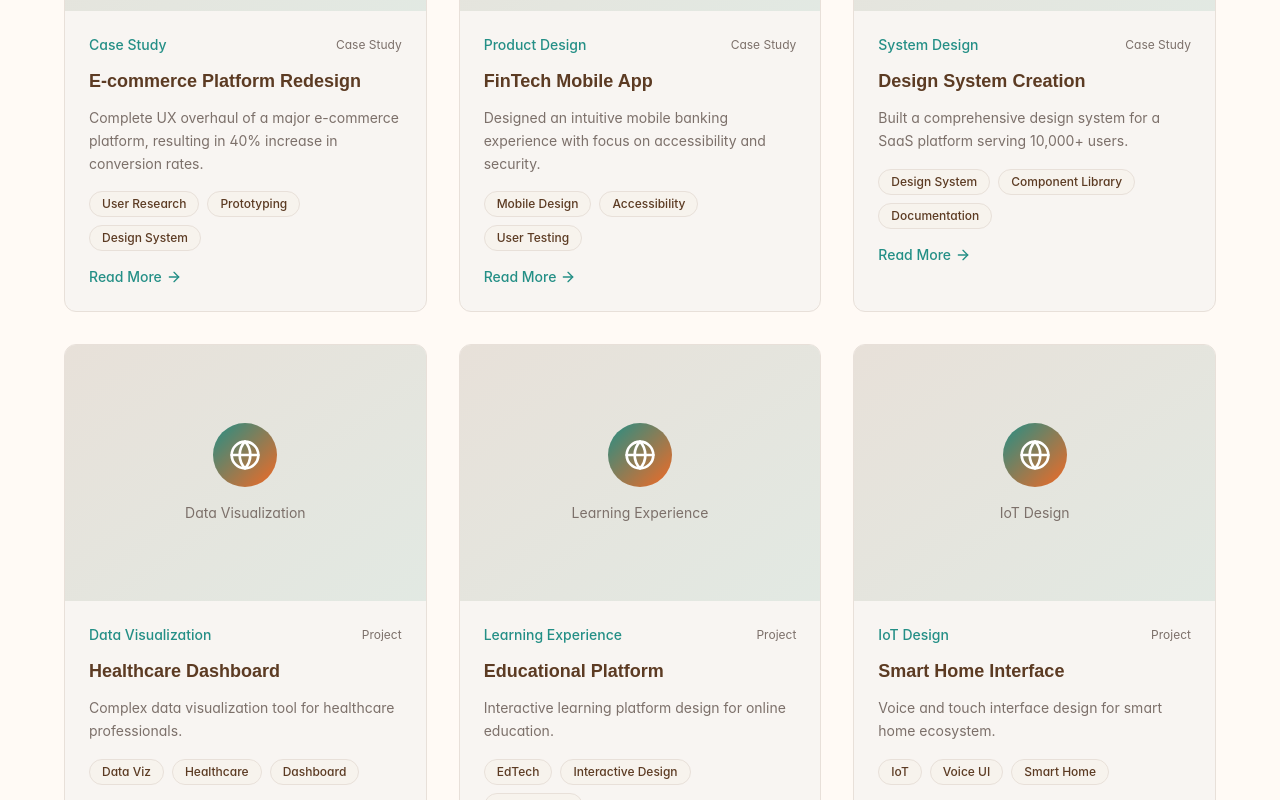
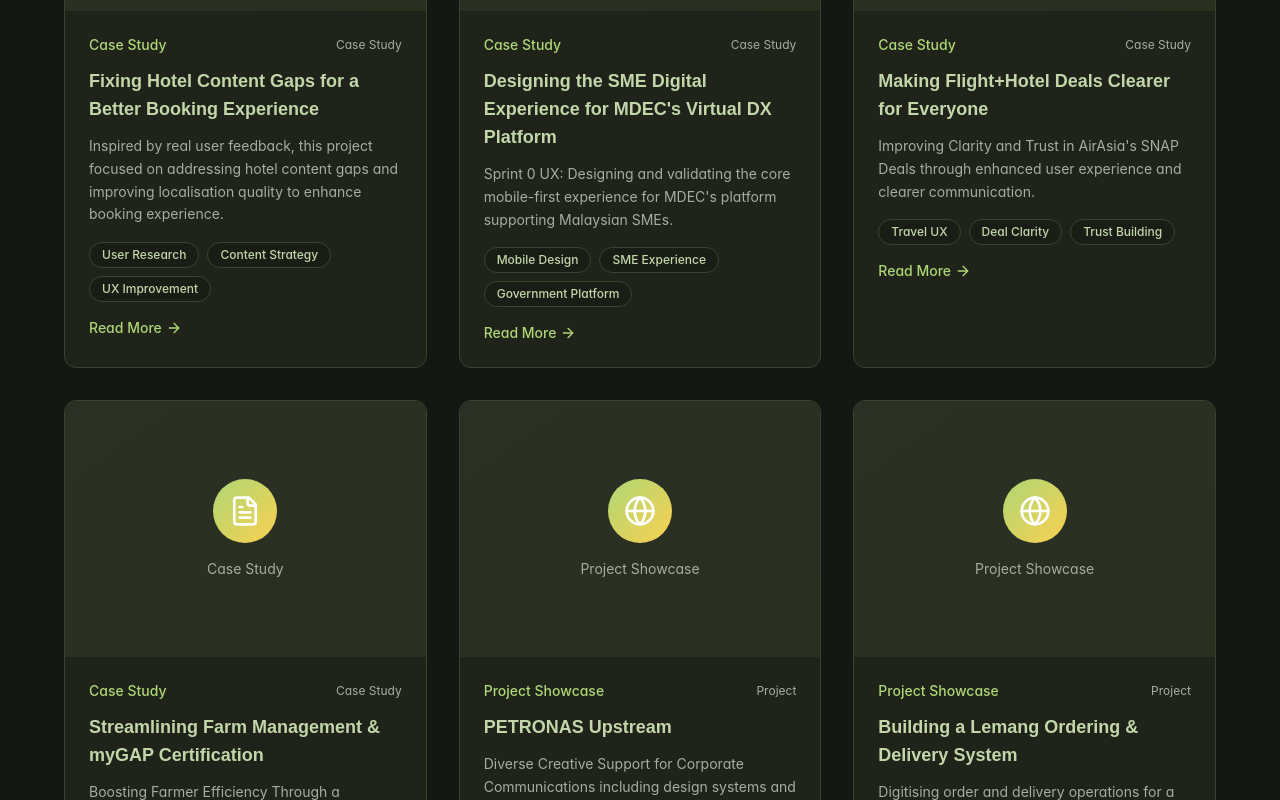
Before and after one commit to wanshariff/portfolio, a React (Vite) app: page / in a window 1280 px wide. Shown: the part 3560-4360 px from the top of the page. Built offline with nearby package versions, Linux system fonts and the light colour scheme.

Commit message:
Refactor: Update color scheme
Update the website's color scheme to use olive-ish green and reverse the existing colors. The portfolio links will now reference content from https://medium.com/@syazwanshariff.

```diff
--- a/src/components/Portfolio.tsx
+++ b/src/components/Portfolio.tsx
@@ -5,63 +5,69 @@ const Portfolio = () => {
   const projects = [
     {
       id: 1,
-      title: 'E-commerce Platform Redesign',
+      title: 'Fixing Hotel Content Gaps for a Better Booking Experience',
       category: 'Case Study',
-      description: 'Complete UX overhaul of a major e-commerce platform, resulting in 40% increase in conversion rates.',
+      description: 'Inspired by real user feedback, this project focused on addressing hotel content gaps and improving localisation quality to enhance booking experience.',
       image: '/api/placeholder/600/400',
-      tags: ['User Research', 'Prototyping', 'Design System'],
+      tags: ['User Research', 'Content Strategy', 'UX Improvement'],
       type: 'case-study',
-      mediumLink: 'https://medium.com/@wanshariff/ecommerce-redesign-case-study'
+      mediumLink: 'https://medium.com/@syazwanshariff/fixing-hotel-content-gaps-for-a-better-booking-experience-88cf7853e5da',
+      date: 'Feb 21, 2024'
     },
     {
       id: 2,
-      title: 'FinTech Mobile App',
-      category: 'Product Design',
-      description: 'Designed an intuitive mobile banking experience with focus on accessibility and security.',
+      title: 'Designing the SME Digital Experience for MDEC\'s Virtual DX Platform',
+      category: 'Case Study',
+      description: 'Sprint 0 UX: Designing and validating the core mobile-first experience for MDEC\'s platform supporting Malaysian SMEs.',
       image: '/api/placeholder/600/400',
-      tags: ['Mobile Design', 'Accessibility', 'User Testing'],
+      tags: ['Mobile Design', 'SME Experience', 'Government Platform'],
       type: 'case-study',
-      mediumLink: 'https://medium.com/@wanshariff/fintech-mobile-app-design'
+      mediumLink: 'https://medium.com/@syazwanshariff/case-study-designing-the-sme-digital-experience-for-mdecs-virtual-dx-platform-a4963cb4b500',
+      date: 'May 2, 2024'
     },
     {
       id: 3,
-      title: 'Design System Creation',
-      category: 'System Design',
-      description: 'Built a comprehensive design system for a SaaS platform serving 10,000+ users.',
+      title: 'Making Flight+Hotel Deals Clearer for Everyone',
+      category: 'Case Study',
+      description: 'Improving Clarity and Trust in AirAsia\'s SNAP Deals through enhanced user experience and clearer communication.',
       image: '/api/placeholder/600/400',
-      tags: ['Design System', 'Component Library', 'Documentation'],
+      tags: ['Travel UX', 'Deal Clarity', 'Trust Building'],
       type: 'case-study',
-      mediumLink: 'https://medium.com/@wanshariff/building-scalable-design-systems'
+      mediumLink: 'https://medium.com/@syazwanshariff/case-study-making-flight-hotel-deals-clearer-for-everyone-6053c05369dd',
+      date: 'Apr 8, 2024'
     },
     {
       id: 4,
-      title: 'Healthcare Dashboard',
-      category: 'Data Visualization',
-      description: 'Complex data visualization tool for healthcare professionals.',
+      title: 'Streamlining Farm Management & myGAP Certification',
+      category: 'Case Study',
+      description: 'Boosting Farmer Efficiency Through a Streamlined App Experience for agricultural management and certification.',
       image: '/api/placeholder/600/400',
-      tags: ['Data Viz', 'Healthcare', 'Dashboard'],
-      type: 'project',
-      mediumLink: 'https://medium.com/@wanshariff/healthcare-dashboard-design'
+      tags: ['AgTech', 'Mobile App', 'Certification Process'],
+      type: 'case-study',
+      mediumLink: 'https://medium.com/@syazwanshariff/empowering-farmers-through-digital-innovation-d84f2d592400',
+      date: 'Feb 21, 2024'
     },
     {
       id: 5,
-      title: 'Educational Platform',
-      category: 'Learning Experience',
-      description: 'Interactive learning platform design for online education.',
+      title: 'PETRONAS Upstream',
+      category: 'Project Showcase',
+      description: 'Diverse Creative Support for Corporate Communications including design systems and digital communications.',
       image: '/api/placeholder/600/400',
-      tags: ['EdTech', 'Interactive Design', 'Gamification'],
+      tags: ['Corporate Design', 'Brand Identity', 'Communications'],
       type: 'project',
-      mediumLink: 'https://medium.com/@wanshariff/educational-platform-ux'
+      mediumLink: 'https://medium.com/@syazwanshariff/project-showcase-petronas-upstream-c7dda061bcae',
+      date: '4 days ago'
     },
     {
       id: 6,
-      title: 'Smart Home Interface',
-      category: 'IoT Design',
-      description: 'Voice and touch interface design for smart home ecosystem.',
+      title: 'Building a Lemang Ordering & Delivery System',
+      category: 'Project Showcase',
+      description: 'Digitising order and delivery operations for a family lemang business, all built with Google tools.',
       image: '/api/placeholder/600/400',
-      tags: ['IoT', 'Voice UI', 'Smart Home'],
+      tags: ['Google Tools', 'Small Business', 'Digital Transformation'],
       type: 'project',
-      mediumLink: 'https://medium.com/@wanshariff/smart-home-interface-design'
+      mediumLink: 'https://medium.com/@syazwanshariff/building-a-lemang-ordering-delivery-system-powered-by-google-tools-7f4b3a7679dd',
+      date: 'Apr 30, 2024'
     }
   ];
 
--- a/src/index.css
+++ b/src/index.css
@@ -8,120 +8,67 @@
 
 @layer base {
   :root {
-    /* Earth-toned color palette */
-    --background: 32 100% 98%;
-    --foreground: 20 14% 15%;
+    /* Reversed olive-green color palette - dark theme as default */
+    --background: 85 12% 8%;
+    --foreground: 85 25% 92%;
 
-    --card: 30 30% 96%;
-    --card-foreground: 20 14% 15%;
+    --card: 85 15% 12%;
+    --card-foreground: 85 25% 92%;
 
-    --popover: 32 100% 98%;
-    --popover-foreground: 20 14% 15%;
+    --popover: 85 12% 8%;
+    --popover-foreground: 85 25% 92%;
 
-    /* Warm brown primary with saturated accent */
-    --primary: 25 45% 25%;
-    --primary-foreground: 32 100% 98%;
-    --primary-glow: 25 45% 35%;
+    /* Olive green primary */
+    --primary: 85 35% 75%;
+    --primary-foreground: 85 12% 8%;
+    --primary-glow: 85 45% 85%;
 
-    /* Earthy secondary tones */
-    --secondary: 30 15% 90%;
-    --secondary-foreground: 25 45% 25%;
+    /* Muted olive tones */
+    --secondary: 85 20% 18%;
+    --secondary-foreground: 85 35% 75%;
 
-    --muted: 30 20% 92%;
-    --muted-foreground: 20 8% 45%;
+    --muted: 85 15% 15%;
+    --muted-foreground: 85 8% 65%;
 
-    /* Saturated accent - deep teal */
-    --accent: 175 60% 35%;
-    --accent-foreground: 32 100% 98%;
-    --accent-glow: 175 60% 45%;
+    /* Bright olive accent */
+    --accent: 85 55% 65%;
+    --accent-foreground: 85 12% 8%;
+    --accent-glow: 85 65% 75%;
 
-    /* Warm orange accent */
-    --warm-accent: 20 90% 55%;
-    --warm-accent-foreground: 32 100% 98%;
+    /* Warm amber accent */
+    --warm-accent: 45 95% 65%;
+    --warm-accent-foreground: 85 12% 8%;
 
     --destructive: 0 85% 60%;
-    --destructive-foreground: 32 100% 98%;
+    --destructive-foreground: 85 25% 92%;
 
-    --border: 30 25% 88%;
-    --input: 30 25% 90%;
-    --ring: 25 45% 25%;
+    --border: 85 20% 22%;
+    --input: 85 20% 18%;
+    --ring: 85 55% 65%;
 
     --radius: 12px;
 
     /* Design system extensions */
-    --surface: 32 40% 95%;
-    --surface-elevated: 30 50% 92%;
+    --surface: 85 15% 10%;
+    --surface-elevated: 85 18% 14%;
 
     /* Gradients */
     --gradient-primary: linear-gradient(135deg, hsl(var(--primary)), hsl(var(--primary-glow)));
     --gradient-accent: linear-gradient(135deg, hsl(var(--accent)), hsl(var(--accent-glow)));
-    --gradient-warm: linear-gradient(135deg, hsl(var(--warm-accent)), hsl(20 85% 65%));
+    --gradient-warm: linear-gradient(135deg, hsl(var(--warm-accent)), hsl(45 90% 75%));
     --gradient-surface: linear-gradient(180deg, hsl(var(--background)), hsl(var(--surface)));
 
     /* Shadows */
-    --shadow-soft: 0 2px 20px -4px hsl(var(--primary) / 0.1);
-    --shadow-medium: 0 8px 30px -6px hsl(var(--primary) / 0.15);
-    --shadow-strong: 0 16px 40px -8px hsl(var(--primary) / 0.2);
-    --shadow-glow: 0 0 40px hsl(var(--accent) / 0.3);
+    --shadow-soft: 0 2px 20px -4px hsl(85 12% 5% / 0.3);
+    --shadow-medium: 0 8px 30px -6px hsl(85 12% 5% / 0.4);
+    --shadow-strong: 0 16px 40px -8px hsl(85 12% 5% / 0.5);
+    --shadow-glow: 0 0 40px hsl(var(--accent) / 0.4);
 
     /* Animation timing */
     --transition-smooth: all 0.3s cubic-bezier(0.4, 0, 0.2, 1);
     --transition-bounce: all 0.5s cubic-bezier(0.68, -0.55, 0.265, 1.55);
     --transition-spring: all 0.6s cubic-bezier(0.175, 0.885, 0.32, 1.275);
 
-    --sidebar-background: 0 0% 98%;
-
-    --sidebar-foreground: 240 5.3% 26.1%;
-
-    --sidebar-primary: 240 5.9% 10%;
-
-    --sidebar-primary-foreground: 0 0% 98%;
-
-    --sidebar-accent: 240 4.8% 95.9%;
-
-    --sidebar-accent-foreground: 240 5.9% 10%;
-
-    --sidebar-border: 220 13% 91%;
-
-    --sidebar-ring: 217.2 91.2% 59.8%;
-  }
-
-  .dark {
-    --background: 222.2 84% 4.9%;
-    --foreground: 210 40% 98%;
-
-    --card: 222.2 84% 4.9%;
-    --card-foreground: 210 40% 98%;
-
-    --popover: 222.2 84% 4.9%;
-    --popover-foreground: 210 40% 98%;
-
-    --primary: 210 40% 98%;
-    --primary-foreground: 222.2 47.4% 11.2%;
-
-    --secondary: 217.2 32.6% 17.5%;
-    --secondary-foreground: 210 40% 98%;
-
-    --muted: 217.2 32.6% 17.5%;
-    --muted-foreground: 215 20.2% 65.1%;
-
-    --accent: 217.2 32.6% 17.5%;
-    --accent-foreground: 210 40% 98%;
-
-    --destructive: 0 62.8% 30.6%;
-    --destructive-foreground: 210 40% 98%;
-
-    --border: 217.2 32.6% 17.5%;
-    --input: 217.2 32.6% 17.5%;
-    --ring: 212.7 26.8% 83.9%;
-    --sidebar-background: 240 5.9% 10%;
-    --sidebar-foreground: 240 4.8% 95.9%;
-    --sidebar-primary: 224.3 76.3% 48%;
-    --sidebar-primary-foreground: 0 0% 100%;
-    --sidebar-accent: 240 3.7% 15.9%;
-    --sidebar-accent-foreground: 240 4.8% 95.9%;
-    --sidebar-border: 240 3.7% 15.9%;
-    --sidebar-ring: 217.2 91.2% 59.8%;
   }
 }
 
--- a/src/pages/Index.tsx
+++ b/src/pages/Index.tsx
@@ -42,38 +42,38 @@ const Index = () => {
       </main>
 
       {/* Footer */}
-      <footer className="bg-primary text-white py-12">
+      <footer className="bg-card border-t border-border py-12">
         <div className="container mx-auto px-6">
           <div className="max-w-4xl mx-auto text-center">
-            <div className="font-grotesk font-bold text-2xl mb-4">Wan Shariff</div>
-            <p className="text-primary-foreground/80 mb-6">
+            <div className="font-grotesk font-bold text-2xl mb-4 text-primary">Wan Shariff</div>
+            <p className="text-muted-foreground mb-6">
               Product Designer & UX Consultant
             </p>
             <div className="flex justify-center space-x-6 mb-8">
               <a
                 href="mailto:syazwanshariff@gmail.com"
-                className="text-primary-foreground/80 hover:text-white transition-colors"
+                className="text-muted-foreground hover:text-accent transition-colors"
               >
                 Email
               </a>
               <a
-                href="https://medium.com/@wanshariff"
+                href="https://medium.com/@syazwanshariff"
                 target="_blank"
                 rel="noopener noreferrer"
-                className="text-primary-foreground/80 hover:text-white transition-colors"
+                className="text-muted-foreground hover:text-accent transition-colors"
               >
                 Medium
               </a>
               <a
-                href="https://linkedin.com/in/wanshariff"
+                href="https://linkedin.com/in/syazwanshariff"
                 target="_blank"
                 rel="noopener noreferrer"
-                className="text-primary-foreground/80 hover:text-white transition-colors"
+                className="text-muted-foreground hover:text-accent transition-colors"
               >
                 LinkedIn
               </a>
             </div>
-            <div className="text-primary-foreground/60 text-sm">
+            <div className="text-muted-foreground/60 text-sm">
               © 2024 Wan Shariff. All rights reserved.
             </div>
           </div>
```
